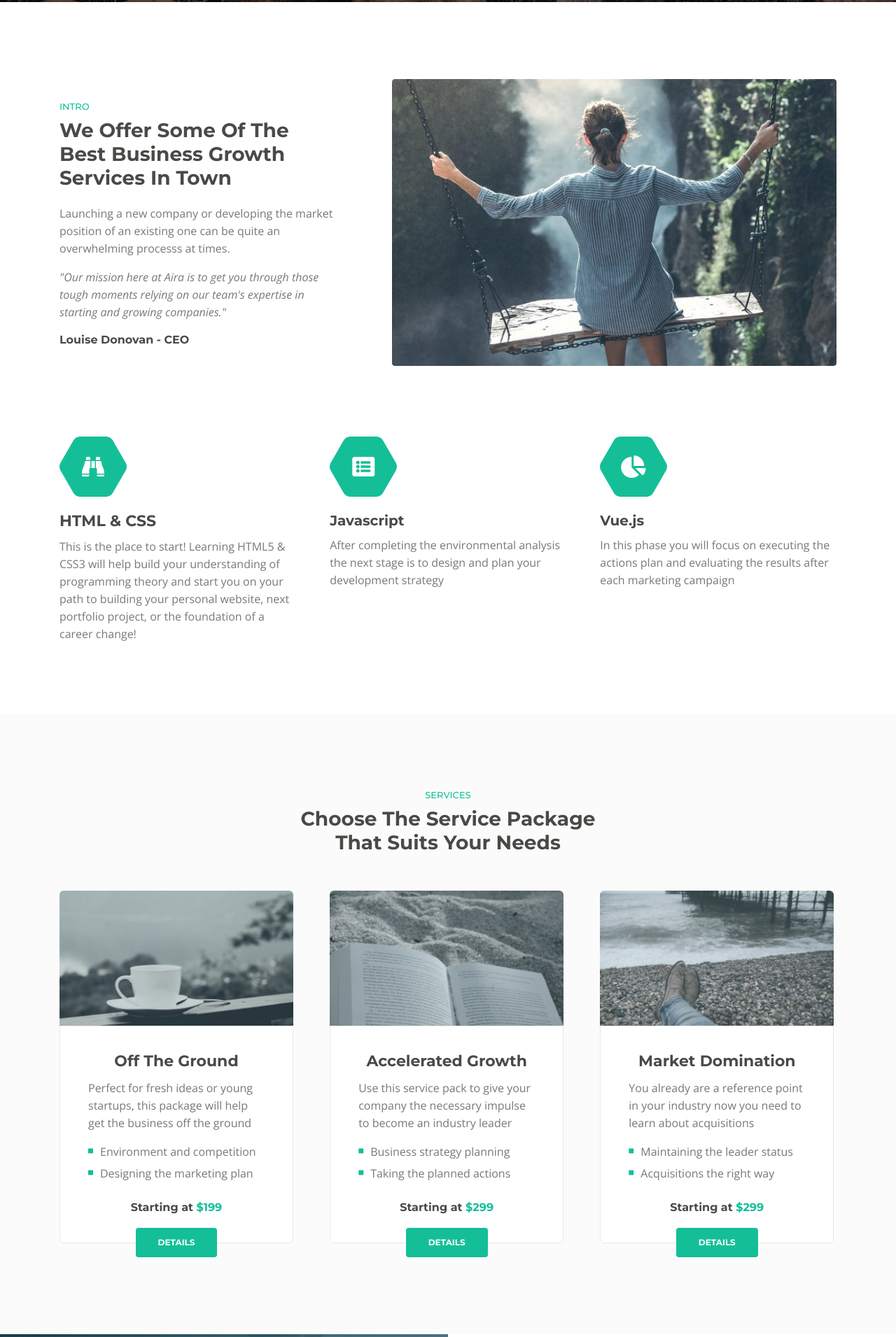
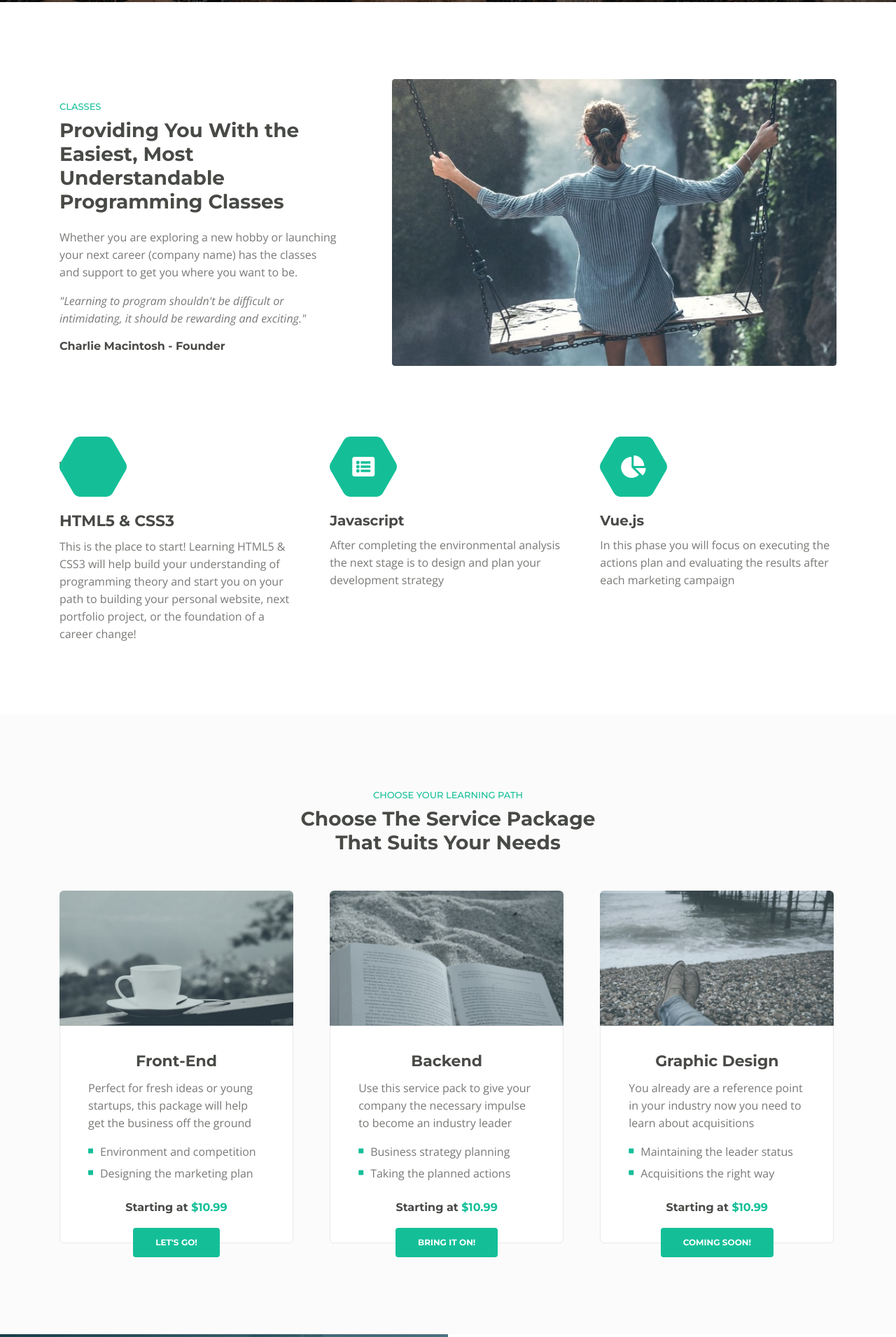
Before and after one commit to codingjourneys/codingJourneysHome, a plain HTML site: page index.html in a window 1280 px wide. Shown: the part 889-2800 px from the top of the page at 70% size. Drawn offline with nearby package versions, Linux system fonts and the light colour scheme.

Commit message:
Additional copy added

```diff
--- a/index.html
+++ b/index.html
@@ -65,26 +65,26 @@
                 <li class="nav-item">
                     <a class="nav-link page-scroll" href="#header">HOME <span class="sr-only">(current)</span></a>
                 </li>
+               <!-- <li class="nav-item">
+                    <a class="nav-link page-scroll" href="#intro">INTRO</a>
+                </li> -->
                 <li class="nav-item">
-                    <a class="nav-link page-scroll" href="#intro">INTRO</a>
+                    <a class="nav-link page-scroll" href="#classes">CLASSES</a>
                 </li>
                 <li class="nav-item">
-                    <a class="nav-link page-scroll" href="#services">SERVICES</a>
+                    <a class="nav-link page-scroll" href="#callMe">WHY</a>
                 </li>
-                <li class="nav-item">
-                    <a class="nav-link page-scroll" href="#callMe">CALL ME</a>
-                </li>
-                <li class="nav-item">
+                <!--<li class="nav-item">
                     <a class="nav-link page-scroll" href="#projects">PROJECTS</a>
-                </li>
+                </li> -->
 
                 <!-- Dropdown Menu -->
                 <li class="nav-item dropdown">
                     <a class="nav-link dropdown-toggle page-scroll" href="#about" id="navbarDropdown" role="button" aria-haspopup="true" aria-expanded="false">ABOUT</a>
                     <div class="dropdown-menu" aria-labelledby="navbarDropdown">
-                        <a class="dropdown-item" href="terms-conditions.html"><span class="item-text">TERMS CONDITIONS</span></a>
+                        <a class="dropdown-item" href="terms-conditions.html"><span class="item-text">CAREER OUTLOOK</span></a>
                         <div class="dropdown-items-divide-hr"></div>
-                        <a class="dropdown-item" href="privacy-policy.html"><span class="item-text">PRIVACY POLICY</span></a>
+                        <a class="dropdown-item" href="privacy-policy.html"><span class="item-text">INTERVIEW HELP</span></a>
                     </div>
                 </li>
                 <!-- end of dropdown menu -->
@@ -131,17 +131,17 @@
     <!-- end of header -->
 
 
-    <!-- Intro -->
-    <div id="intro" class="basic-1">
+    <!-- Classes -->
+    <div id="classes" class="basic-1">
         <div class="container">
             <div class="row">
                 <div class="col-lg-5">
                     <div class="text-container">
-                        <div class="section-title">INTRO</div>
-                        <h2>We Offer Some Of The Best Business Growth Services In Town</h2>
-                        <p>Launching a new company or developing the market position of an existing one can be quite an overwhelming processs at times.</p>
-                        <p class="testimonial-text">"Our mission here at Aira is to get you through those tough moments relying on our team's expertise in starting and growing companies."</p>
-                        <div class="testimonial-author">Louise Donovan - CEO</div>
+                        <div class="section-title">CLASSES</div>
+                        <h2>Providing You With the Easiest, Most Understandable Programming Classes</h2>
+                        <p>Whether you are exploring a new hobby or launching your next career (company name) has the classes and support to get you where you want to be.</p>
+                        <p class="testimonial-text">"Learning to program shouldn't be difficult or intimidating, it should be rewarding and exciting."</p>
+                        <div class="testimonial-author">Charlie Macintosh - Founder</div>
                     </div> <!-- end of text-container -->
                 </div> <!-- end of col -->
                 <div class="col-lg-7">
@@ -165,10 +165,10 @@
                     <div class="card">
                         <span class="fa-stack">
                             <span class="hexagon"></span>
-                            <i class="fas fa-binoculars fa-stack-1x"></i>
+                            <i class="fab fa-html5"></i>
                         </span>
                         <div class="card-body">
-                            <h3 class="card-title">HTML & CSS</h3>
+                            <h3 class="card-title">HTML5 & CSS3</h3>
                             <p>This is the place to start! Learning HTML5 & CSS3 will help build your understanding of programming theory and start you on your path to building your personal website, next portfolio project, or the foundation of a career change!</p>
                         </div>
                     </div>
@@ -212,7 +212,7 @@
         <div class="container">
             <div class="row">
                 <div class="col-lg-12">
-                    <div class="section-title">SERVICES</div>
+                    <div class="section-title">CHOOSE YOUR LEARNING PATH</div>
                     <h2>Choose The Service Package<br> That Suits Your Needs</h2>
                 </div> <!-- end of col -->
             </div> <!-- end of row -->
@@ -225,7 +225,7 @@
                             <img class="img-fluid" src="images/services-1.jpg" alt="alternative">
                         </div>
                         <div class="card-body">
-                            <h3 class="card-title">Off The Ground</h3>
+                            <h3 class="card-title">Front-End</h3>
                             <p>Perfect for fresh ideas or young startups, this package will help get the business off the ground</p>
                             <ul class="list-unstyled li-space-lg">
                                 <li class="media">
@@ -237,10 +237,10 @@
                                     <div class="media-body">Designing the marketing plan</div>
                                 </li>
                             </ul>
-                            <p class="price">Starting at <span>$199</span></p>
+                            <p class="price">Starting at <span>$10.99</span></p>
                         </div>
                         <div class="button-container">
-                            <a class="btn-solid-reg page-scroll" href="#callMe">DETAILS</a>
+                            <a class="btn-solid-reg page-scroll" href="#callMe">LET'S GO!</a>
                         </div> <!-- end of button-container -->
                     </div>
                     <!-- end of card -->
@@ -251,7 +251,7 @@
                             <img class="img-fluid" src="images/services-2.jpg" alt="alternative">
                         </div>
                         <div class="card-body">
-                            <h3 class="card-title">Accelerated Growth</h3>
+                            <h3 class="card-title">Backend</h3>
                             <p>Use this service pack to give your company the necessary impulse to become an industry leader</p>
                             <ul class="list-unstyled li-space-lg">
                                 <li class="media">
@@ -263,10 +263,10 @@
                                     <div class="media-body">Taking the planned actions</div>
                                 </li>
                             </ul>
-                            <p class="price">Starting at <span>$299</span></p>
+                            <p class="price">Starting at <span>$10.99</span></p>
                         </div>
                         <div class="button-container">
-                            <a class="btn-solid-reg page-scroll" href="#callMe">DETAILS</a>
+                            <a class="btn-solid-reg page-scroll" href="#callMe">BRING IT ON!</a>
                         </div> <!-- end of button-container -->
                     </div>
                     <!-- end of card -->
@@ -277,7 +277,7 @@
                             <img class="img-fluid" src="images/services-3.jpg" alt="alternative">
                         </div>
                         <div class="card-body">
-                            <h3 class="card-title">Market Domination</h3>
+                            <h3 class="card-title">Graphic Design</h3>
                             <p>You already are a reference point in your industry now you need to learn about acquisitions</p>
                             <ul class="list-unstyled li-space-lg">
                                 <li class="media">
@@ -289,10 +289,10 @@
                                     <div class="media-body">Acquisitions the right way</div>
                                 </li>
                             </ul>
-                            <p class="price">Starting at <span>$299</span></p>
+                            <p class="price">Starting at <span>$10.99</span></p>
                         </div>
                         <div class="button-container">
-                            <a class="btn-solid-reg page-scroll" href="#callMe">DETAILS</a>
+                            <a class="btn-solid-reg page-scroll" href="#callMe">COMING SOON!</a>
                         </div> <!-- end of button-container -->
                     </div>
                     <!-- end of card -->
@@ -311,7 +311,7 @@
 
             <!-- Accordion -->
             <div class="accordion-container" id="accordionOne">
-                <h2>Accelerate Business Growth To Improve Revenue Numbers</h2>
+                <h2>Why choose software programming as a career</h2>
                 <div class="item">
                     <div id="headingOne">
                         <span data-toggle="collapse" data-target="#collapseOne" aria-expanded="true" aria-controls="collapseOne" role="button">
@@ -1225,7 +1225,7 @@
         <div class="container">
             <div class="row">
                 <div class="col-lg-12">
-                    <p class="p-small white">Copyright © Aria - Business Landing Page Template by <a class="white" href="https://landingrepo.com">Landingrepo</a></p>
+                    <p class="p-small white">Copyright © Plastic Penguin Productions</p>
                 </div> <!-- end of col -->
             </div> <!-- enf of row -->
         </div> <!-- end of container -->
```
Also changed, not shown: 1 other file.
